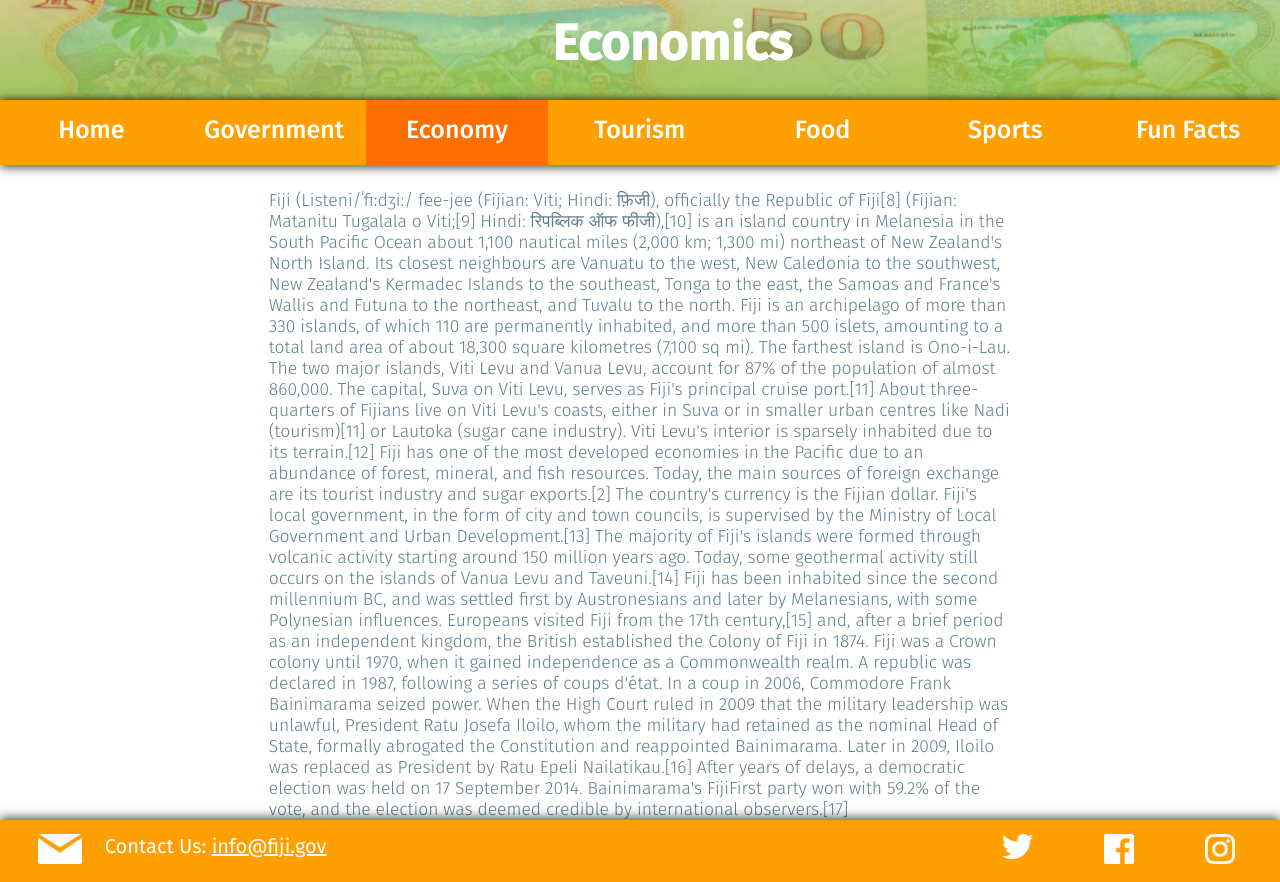
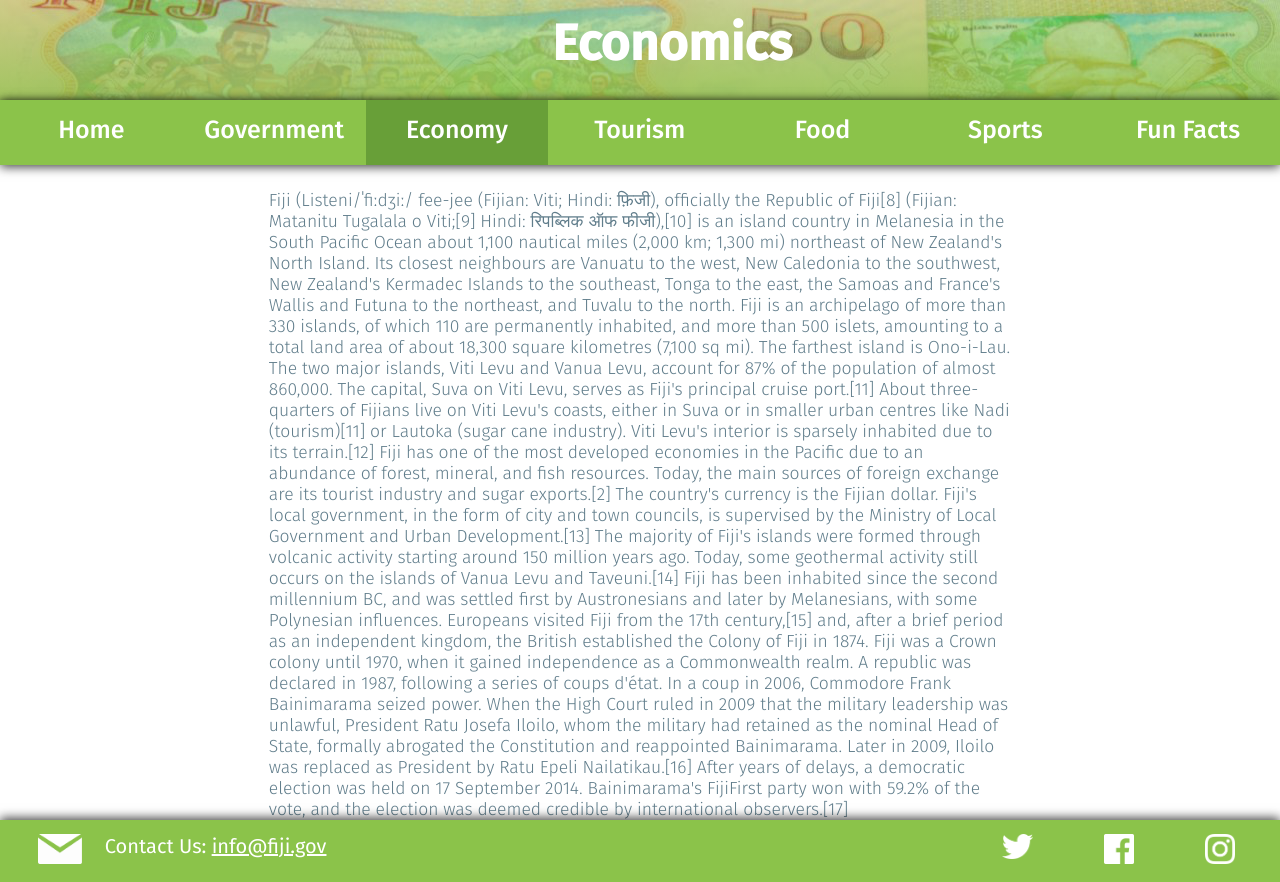
Before and after one commit to ap-cs-matt/Fiji, a plain HTML site: page economics.html in a window 1280 px wide. Drawn offline with nearby package versions, Linux system fonts and the light colour scheme; a web font is replaced by a local one.

Commit message:
gov + econ updated

```diff
--- a/economics.css
+++ b/economics.css
@@ -48,7 +48,7 @@ body {
     list-style-type: none;
     height: 65px;
     margin-bottom: -65px;
-    background-color: #FFA000;
+    background-color: #8BC34A;
     /*box shadow*/
 
     z-index: 9999;
@@ -73,7 +73,7 @@ body {
     width: 100%;
 }
 .active-page{
-    background-color: #FF6F00;
+    background-color: #689F38;
     color: white;
 }
 
@@ -82,7 +82,7 @@ body {
 	text-decoration: none;
 }
 .link:hover {
-    background-color: #FF6F00;
+    background-color: #689F38;
 }
 #hamburger-menu {
     display: none;
@@ -234,7 +234,7 @@ body {
 
 /*contact*/
 #contact-div{
-	background-color: #FFA000;
+	background-color: #8BC34A;
 	overflow: hidden;
 	position: relative;
 	z-index: 9999;
--- a/government.css
+++ b/government.css
@@ -47,7 +47,7 @@ body {
     list-style-type: none;
     height: 65px;
     margin-bottom: -65px;
-    background-color: #FFA000;
+    background-color: #2196F3;
     /*box shadow*/
 
     z-index: 9999;
@@ -72,7 +72,7 @@ body {
     width: 100%;
 }
 .active-page{
-    background-color: #FF6F00;
+    background-color: #1976D2;
     color: white;
 }
 
@@ -81,7 +81,7 @@ body {
 	text-decoration: none;
 }
 .link:hover {
-    background-color: #FF6F00;
+    background-color: #1976D2;
 }
 #hamburger-menu {
     display: none;
@@ -233,7 +233,7 @@ body {
 
 /*contact*/
 #contact-div{
-	background-color: #FFA000;
+	background-color: #2196F3;
 	overflow: hidden;
 	position: relative;
 	z-index: 9999;
```
